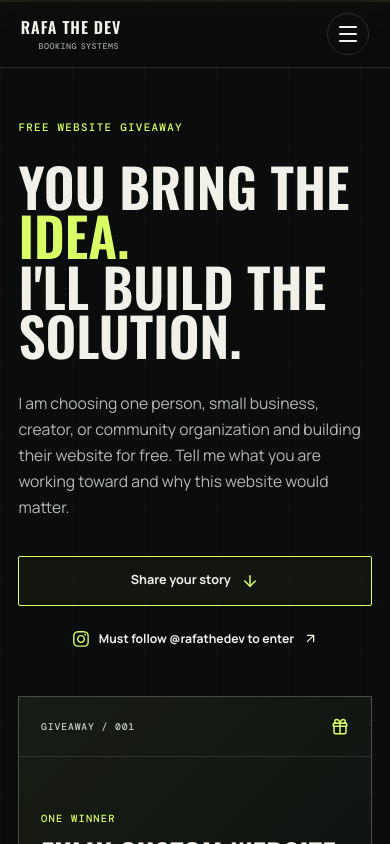
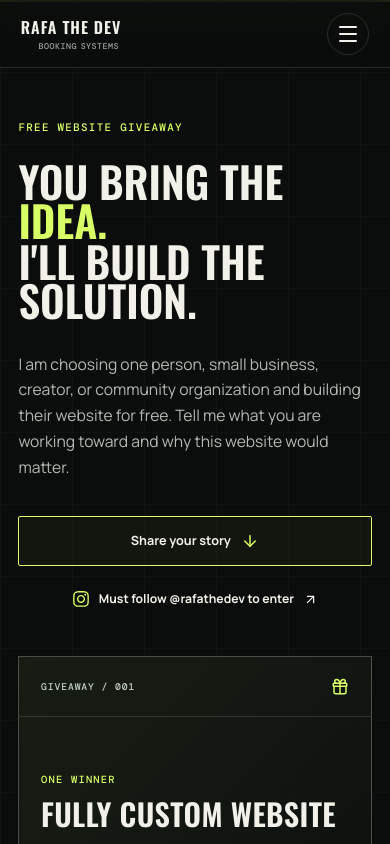
Before and after one commit to webdevRafa/rafa-the-dev, a React (Vite) app: page /free-website in a window 390 px wide. Shown: the top 844 px of the page. Built offline with nearby package versions, Linux system fonts and the light colour scheme; a web font is replaced by a local one.

Commit message:
Refine responsive display typography

```diff
--- a/src/App.css
+++ b/src/App.css
@@ -16,6 +16,9 @@
   --display: 'Oswald', Impact, sans-serif;
   --headline: 'ballinger-condensed', 'Oswald', Impact, sans-serif;
   --content-width: 1400px;
+  --type-hero-home: clamp(3.15rem, 4.5vw, 5.05rem);
+  --type-hero-feature: clamp(3.1rem, 4vw, 4.85rem);
+  --type-heading-display: clamp(2.65rem, 4.25vw, 4.65rem);
 }
 
 .site-shell {
@@ -450,7 +453,7 @@ summary:focus-visible {
   max-width: 780px;
   margin: 0;
   font-family: var(--headline);
-  font-size: clamp(3.45rem, 5vw, 5.65rem);
+  font-size: var(--type-hero-home);
   font-weight: 800;
   line-height: 0.92;
   letter-spacing: 0;
@@ -739,7 +742,7 @@ summary:focus-visible {
 .contact-copy h2 {
   margin: 0;
   font-family: var(--headline);
-  font-size: clamp(2.8rem, 4.7vw, 5rem);
+  font-size: var(--type-heading-display);
   font-weight: 800;
   line-height: 0.96;
   letter-spacing: -0.005em;
@@ -1287,7 +1290,7 @@ summary:focus-visible {
 .brief-ready h3 {
   margin: 0;
   font-family: var(--display);
-  font-size: clamp(2.5rem, 4vw, 4rem);
+  font-size: clamp(2.25rem, 3.6vw, 3.6rem);
   font-weight: 500;
   line-height: 1;
   text-transform: uppercase;
@@ -1376,8 +1379,8 @@ summary:focus-visible {
 }
 
 @media (min-width: 1081px) {
-  .hero-copy h1 {
-    font-size: clamp(3.45rem, 4.15vw, 5rem);
+  :root {
+    --type-hero-home: clamp(3.15rem, 3.75vw, 4.55rem);
   }
 }
 
@@ -1418,6 +1421,10 @@ summary:focus-visible {
 }
 
 @media (max-width: 1080px) {
+  :root {
+    --type-hero-feature: clamp(3.1rem, 4.6vw, 5rem);
+  }
+
   .site-header {
     height: 68px;
     padding-inline: 1.3rem;
@@ -1565,6 +1572,12 @@ summary:focus-visible {
 }
 
 @media (max-width: 760px) {
+  :root {
+    --type-hero-home: clamp(2.45rem, 11.2vw, 3.05rem);
+    --type-hero-feature: clamp(2.65rem, 11vw, 3.1rem);
+    --type-heading-display: clamp(2.35rem, 10.5vw, 2.65rem);
+  }
+
   .ambient-vector-field {
     opacity: 0.48;
   }
@@ -1611,10 +1624,6 @@ summary:focus-visible {
     padding: 5rem 0 2.7rem;
   }
 
-  .hero-copy h1 {
-    font-size: clamp(2.9rem, 12.8vw, 3.5rem);
-  }
-
   .hero-outcome {
     font-size: 0.88em;
   }
@@ -1695,16 +1704,6 @@ summary:focus-visible {
     grid-column: auto;
   }
 
-  .statement-copy h2,
-  .section-heading h2,
-  .capability-intro h2,
-  .about-copy h2,
-  .fit-content h2,
-  .faq-heading h2,
-  .contact-copy h2 {
-    font-size: clamp(2.8rem, 13.2vw, 4rem);
-  }
-
   .statement-copy > p {
     font-size: 0.97rem;
   }
--- a/src/FreeWebsitePage.css
+++ b/src/FreeWebsitePage.css
@@ -24,7 +24,7 @@
   max-width: 760px;
   margin: 0;
   font-family: var(--headline);
-  font-size: clamp(3.7rem, 4.45vw, 5.35rem);
+  font-size: var(--type-hero-feature);
   font-weight: 800;
   line-height: 0.92;
   letter-spacing: 0;
@@ -233,7 +233,7 @@
   max-width: 760px;
   margin: 0;
   font-family: var(--headline);
-  font-size: clamp(3.2rem, 4.7vw, 5.2rem);
+  font-size: var(--type-heading-display);
   font-weight: 800;
   line-height: 0.95;
   letter-spacing: -0.005em;
@@ -519,7 +519,7 @@
   max-width: 620px;
   margin: 0;
   font-family: var(--headline);
-  font-size: clamp(3rem, 4vw, 4.6rem);
+  font-size: clamp(2.7rem, 3.6vw, 4.1rem);
   font-weight: 800;
   line-height: 0.95;
   text-transform: uppercase;
@@ -555,7 +555,6 @@
 
   .free-hero-copy h1 {
     max-width: 900px;
-    font-size: clamp(3.7rem, 5.35vw, 6rem);
   }
 
   .giveaway-brief {
@@ -591,10 +590,6 @@
   .free-hero {
     padding-top: 7.5rem;
     padding-bottom: 4rem;
-  }
-
-  .free-hero-copy h1 {
-    font-size: clamp(3.25rem, 13.75vw, 3.75rem);
   }
 
   .free-hero-intro {
@@ -635,10 +630,6 @@
 
   .free-section-heading .section-kicker {
     margin-bottom: 0;
-  }
-
-  .free-section h2 {
-    font-size: clamp(3rem, 12.8vw, 4rem);
   }
 
   .giveaway-steps {
```
